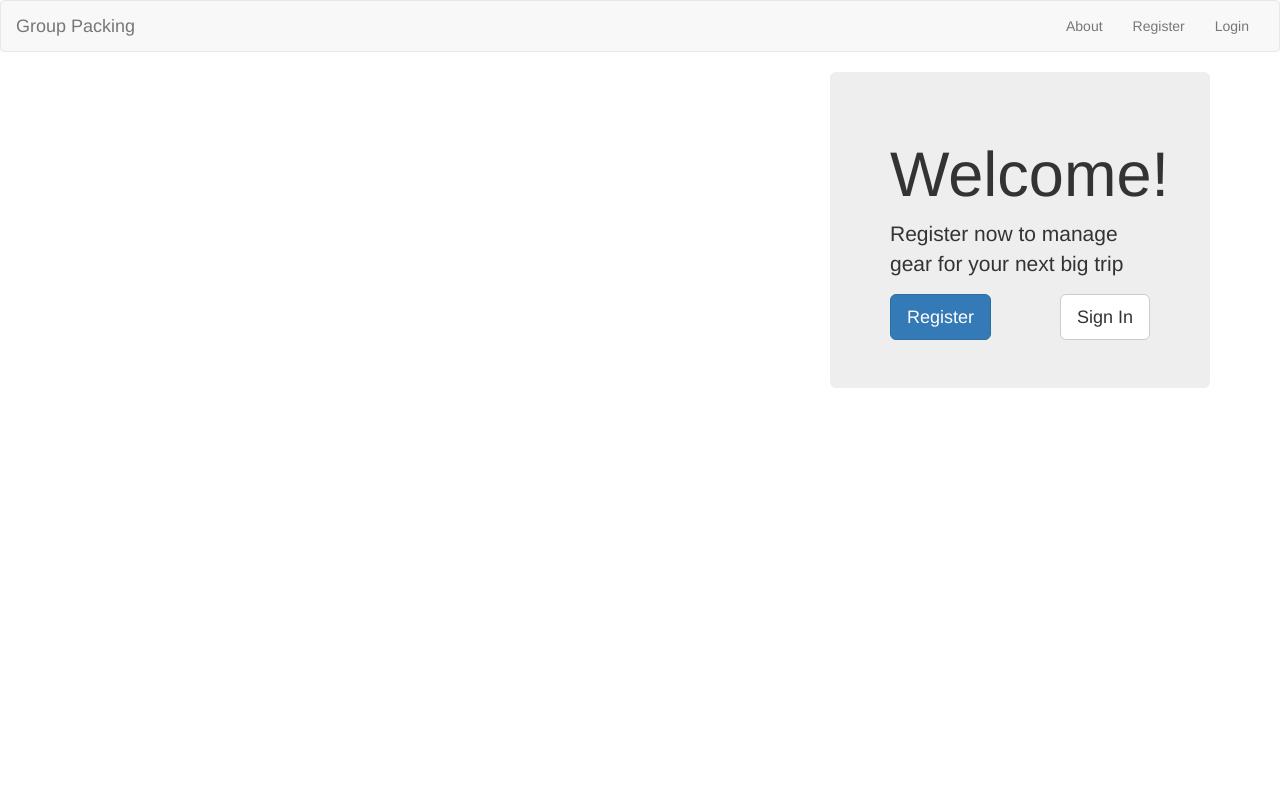
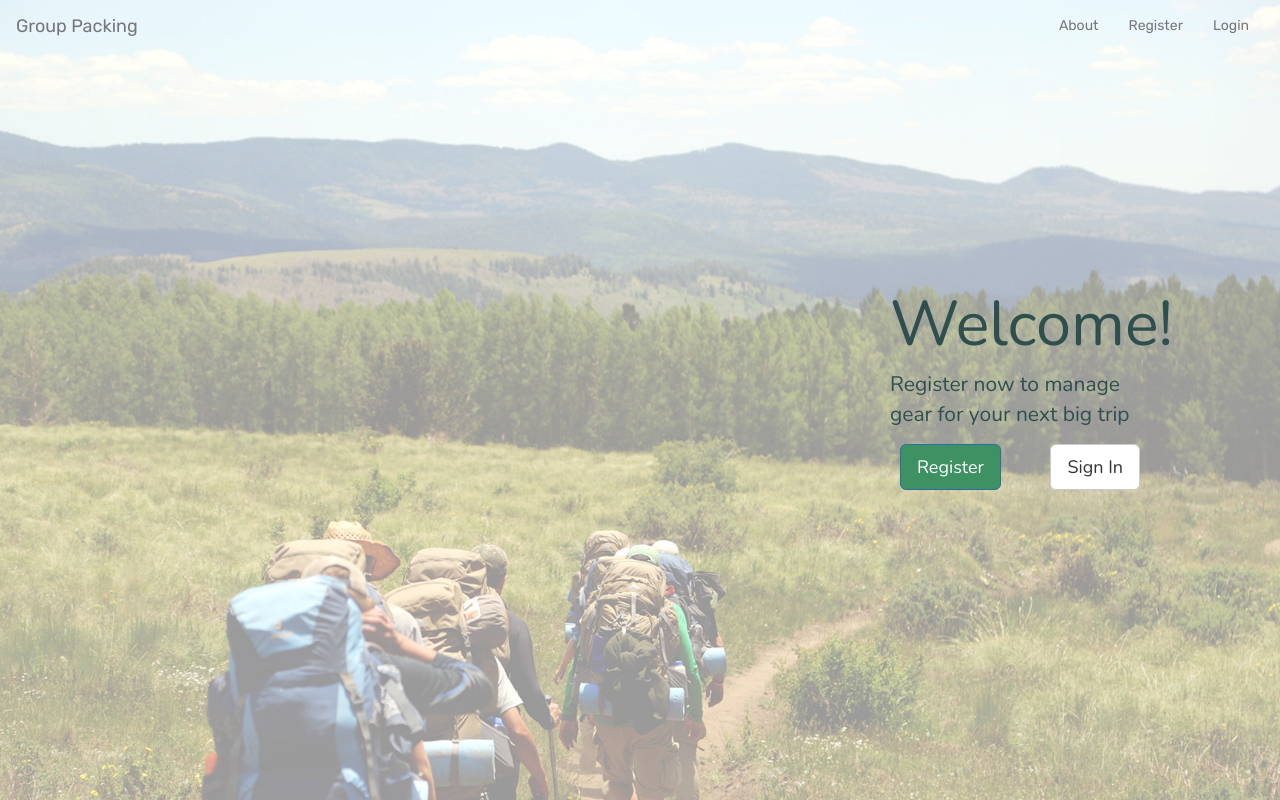
Before and after one commit to wcsmileyk/gpacking, a Flask app: page / in a window 1280 px wide. Run offline with Flask 2, Linux system fonts and the light colour scheme; some libraries are stand-ins or nearby versions.

Commit message:
CSS changes

```diff
--- a/app/static/css/gpacking.css
+++ b/app/static/css/gpacking.css
@@ -1,3 +1,45 @@
+body {
+    font-family: 'Nunito', sans-serif;
+    background-color: rgba(209, 239, 249, 0.5)
+    /*background-color:  rgba(174, 168, 82, 0.5)*/
+}
+
+
 .index {
-    background: url(../img/austin-ban-986.jpg)
+    background: url(../img/background.jpg);
+    background-position: center center;
+    background-repeat: no-repeat;
+    background-attachment: fixed;
+    background-color: white;
+    background-size: cover;
+
 }
+
+.navbar {
+    background-color: transparent;
+    border-color: transparent;
+    font-family: 'Rubik', sans-serif;
+}
+
+.jumbotron {
+    background: transparent;
+    color: #2F4F4F
+}
+
+.jumbotron .btn-primary {
+    background: #3E9162;
+}
+
+.top-buffer {
+    margin-top: 150px;
+}
+
+.jumbotron .btn {
+    margin-left: 10px;
+    margin-right: 10px;
+}
+
+.table {
+    background-color: rgba(253, 253, 253, 0.6);
+    border-radius: 5px;
+}
--- a/app/templates/base.html
+++ b/app/templates/base.html
@@ -6,6 +6,8 @@
     <title>{% block title %}{% endblock %}</title>
     {% block style %}
     <link rel="stylesheet" href="{{ url_for('static', filename='css/bootstrap.css') }}">
+    <link href="https://fonts.googleapis.com/css?family=Montserrat|Nunito|Oswald|Rubik" rel="stylesheet">
+    <link rel="stylesheet" href="{{ url_for('static', filename='css/gpacking.css') }}">
     {% endblock %}
     {% endblock %}
 </head>
--- a/app/templates/index.html
+++ b/app/templates/index.html
@@ -9,7 +9,7 @@
 
 {% block content %}
 <div class="container">
-    <div class="col-md-4 jumbotron pull-right">
+    <div class="col-md-4 jumbotron pull-right top-buffer">
         {% if current_user.is_authenticated %}
         <h1>Welcome {{ current_user.username }}!</h1>
         <p>Go to your profile to manager your gear</p>
```
Also changed, not shown: app/templates/auth/login.html (+11 -0 lines), app/templates/auth/register.html (+8 -0 lines), app/templates/user/home.html (+3 -5 lines), config.py (+13 -1 lines), app/static/img/background.jpg (added), 2 other files.
